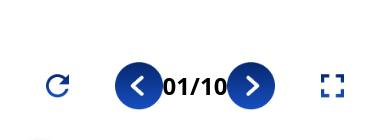
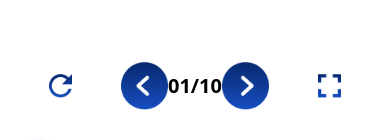
Before and after one commit to 01-Prajwal/hyggex, a React (Vite) app: page / in a window 390 px wide. Shown: the part 769-909 px from the top of the page. Built offline with nearby package versions, Linux system fonts and the light colour scheme.

Commit message:
Update HomePage.jsx

```diff
--- a/src/Pages/HomePage.jsx
+++ b/src/Pages/HomePage.jsx
@@ -58,7 +58,7 @@ const HomePage = () => {
                     <img className='h-6' src={reset} alt="" />
                     <div className="flex items-center justify-evenly sm:w-[30%]">
                         <img src={left} className='h-12' alt="" />
-                        <span className='font-bold text-2xl'> 01/10 </span>
+                        <span className='font-bold sm:text-2xl text-xl'> 01/10 </span>
                         <img src={right} className='h-12' alt="" />
 
                     </div>
```
